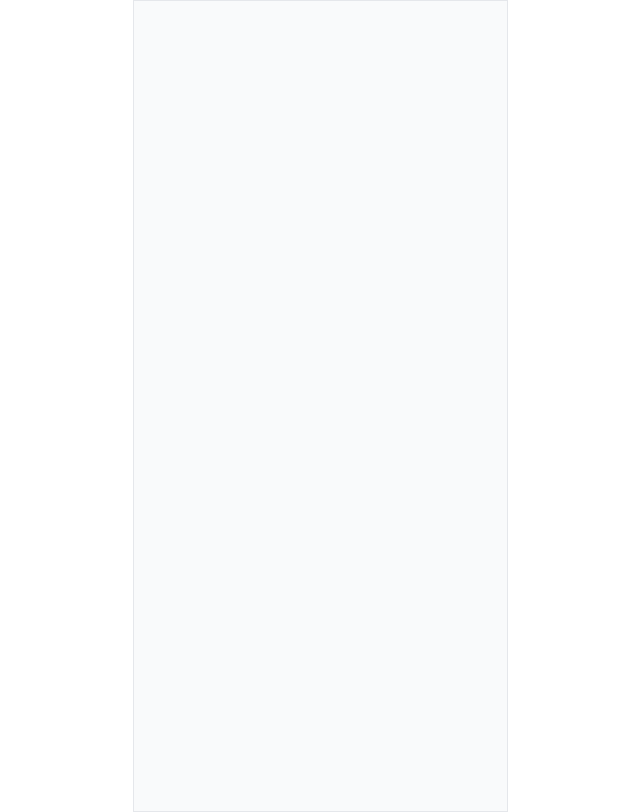
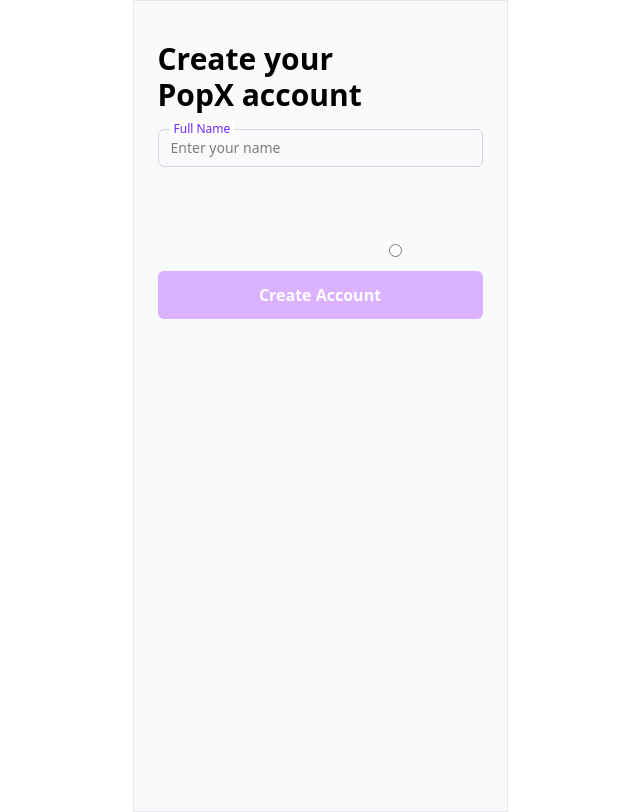
Before and after one commit to techieshruti/popx_dashboard, a React (Vite) app: page / in a window 1280 px wide. Shown: the whole page, without its empty margins (320-960 px from the left). Built offline with nearby package versions, Linux system fonts and the light colour scheme.

Commit message:
created form in account component

```diff
--- a/src/components/Account.jsx
+++ b/src/components/Account.jsx
@@ -4,9 +4,27 @@
   return (
     <div className='min-h-screen flex items-center justify-center'>
         <div className='w-[375px] h-[812px] bg-gray-50 border border-gray-200 px-6 pt-10'>
+            <h1
+            className='text-3xl font-bold mr-20 pb-4'
+            >Create your PopX account</h1>
             <form action="">
+               <div className='relative'>
+              <label
+            className='block absolute -top-2 left-3 bg-white px-1 text-xs text-[#6C25FF] mb-1'
+            htmlFor="password">Full Name</label>
+            </div>
+            <input
+            className='w-full border border-gray-300 rounded-md px-3 py-2 text-sm focus:outline-none'
+            type="text" placeholder='Enter your name' />
 
+                <input type="text" />
+                <input type="text" />
+                <input type="text" />
+                <input type="text" />
+                <input type="radio" />
             </form>
+            <button
+            className='w-full bg-purple-300 text-white font-semibold py-3 rounded-md cursor-pointer mt-2'>Create Account</button>
         </div>
     </div>
   )
--- a/src/index.css
+++ b/src/index.css
@@ -1,5 +1,5 @@
 @import "tailwindcss";
 
-*{
+/* *{
   font-family: rubik;
-}
+} */
```
